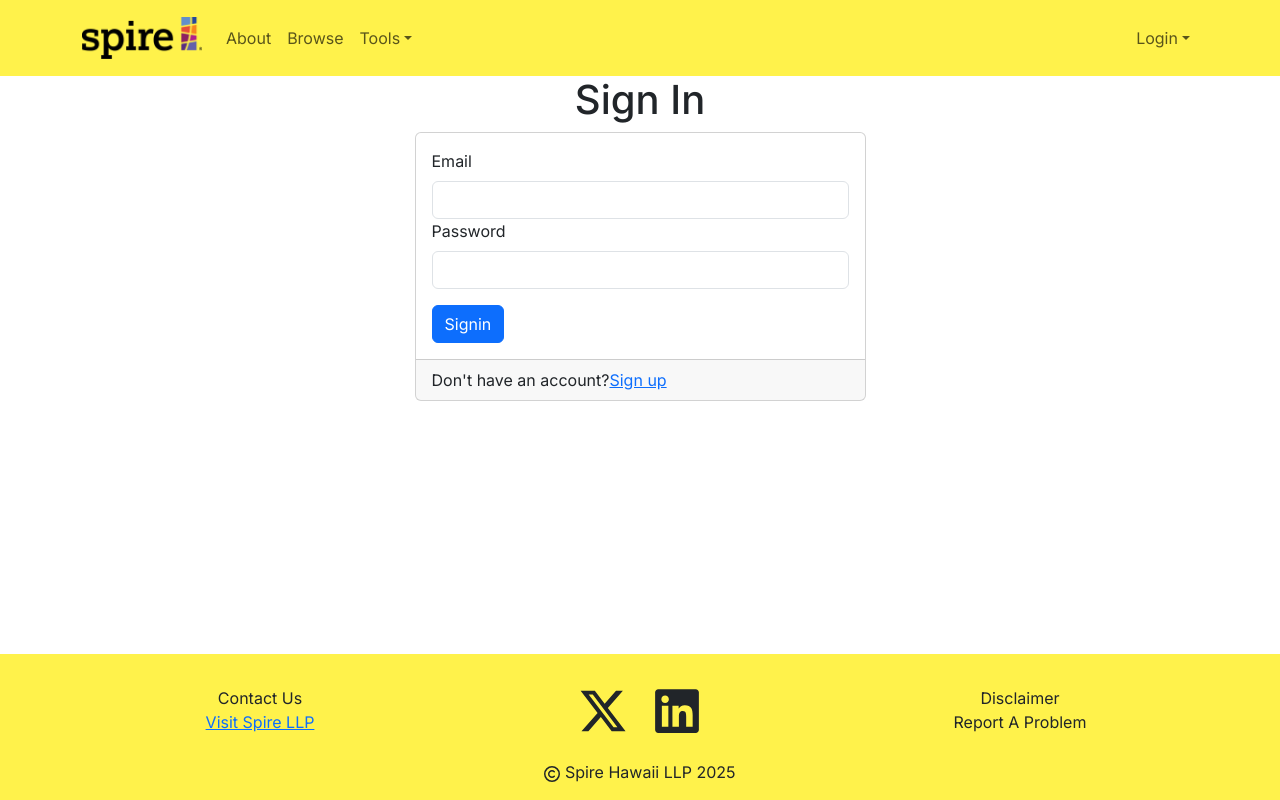
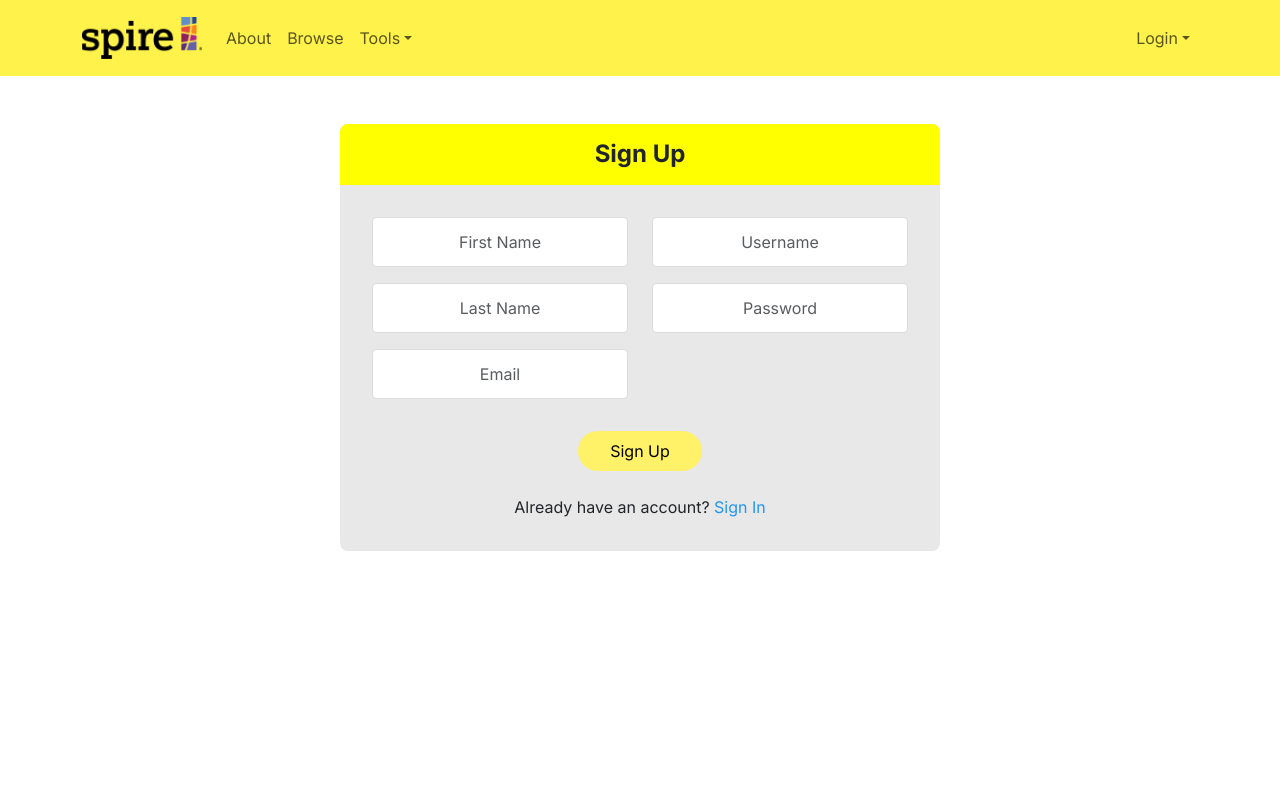
Before and after one commit to pineapple-spire/pineapple-spire, a Next.js app: page /auth/signin in a window 1280 px wide. Shown: the top 800 px of the page. Built offline with nearby package versions, Linux system fonts and the light colour scheme; no server answers.

Commit message:
Created close replica of sign up page from mockup

```diff
--- a/src/app/auth/signin/page.tsx
+++ b/src/app/auth/signin/page.tsx
@@ -1,61 +1,6 @@
-'use client';
+// app/signup/page.tsx
+import SignUpForm from '@/components/SignUpForm';
 
-import { signIn } from 'next-auth/react';
-import { Button, Card, Col, Container, Form, Row } from 'react-bootstrap';
-
-/** The sign in page. */
-const SignIn = () => {
-  const handleSubmit = async (e: React.FormEvent<HTMLFormElement>) => {
-    e.preventDefault();
-    const target = e.target as typeof e.target & {
-      email: { value: string };
-      password: { value: string };
-    };
-    const email = target.email.value;
-    const password = target.password.value;
-    const result = await signIn('credentials', {
-      callbackUrl: '/list',
-      email,
-      password,
-    });
-
-    if (result?.error) {
-      console.error('Sign in failed: ', result.error);
-    }
-  };
-
-  return (
-    <main>
-      <Container>
-        <Row className="justify-content-center">
-          <Col xs={5}>
-            <h1 className="text-center">Sign In</h1>
-            <Card>
-              <Card.Body>
-                <Form method="post" onSubmit={handleSubmit}>
-                  <Form.Group controlId="formBasicEmail">
-                    <Form.Label>Email</Form.Label>
-                    <input name="email" type="text" className="form-control" />
-                  </Form.Group>
-                  <Form.Group>
-                    <Form.Label>Password</Form.Label>
-                    <input name="password" type="password" className="form-control" />
-                  </Form.Group>
-                  <Button type="submit" className="mt-3">
-                    Signin
-                  </Button>
-                </Form>
-              </Card.Body>
-              <Card.Footer>
-                Don&apos;t have an account?
-                <a href="/auth/signup">Sign up</a>
-              </Card.Footer>
-            </Card>
-          </Col>
-        </Row>
-      </Container>
-    </main>
-  );
-};
-
-export default SignIn;
+export default function SignUpPage() {
+  return <SignUpForm />;
+}
--- /dev/null
+++ b/src/components/SignUpForm.tsx
@@ -0,0 +1,178 @@
+'use client';
+
+import { useState } from 'react';
+import { Form, Button, Row, Col } from 'react-bootstrap';
+import Link from 'next/link';
+import 'bootstrap/dist/css/bootstrap.min.css';
+
+const styles = {
+  container: {
+    minHeight: '100vh',
+    backgroundColor: '#FFFFFF',
+  },
+
+  navLink: {
+    color: 'black',
+    textDecoration: 'none',
+    marginLeft: '2rem',
+  },
+  main: {
+    display: 'flex',
+    justifyContent: 'center',
+    alignItems: 'center',
+    padding: '3rem 1rem',
+  },
+  formContainer: {
+    backgroundColor: '#e8e8e8',
+    padding: '2rem',
+    borderRadius: '8px',
+    width: '100%',
+    maxWidth: '600px',
+  },
+  formHeader: {
+    backgroundColor: '#ffff00',
+    margin: '-2rem -2rem 2rem -2rem',
+    padding: '1rem',
+    borderTopLeftRadius: '8px',
+    borderTopRightRadius: '8px',
+  },
+  title: {
+    textAlign: 'center',
+    fontSize: '1.5rem',
+    fontWeight: 'bold',
+    margin: 0,
+  },
+  input: {
+    textAlign: 'center',
+    padding: '0.75rem',
+    marginBottom: '1rem',
+    border: '1px solid #ddd',
+    borderRadius: '4px',
+  },
+  submitButton: {
+    backgroundColor: '#fff168',
+    border: 'none',
+    borderRadius: '9999px',
+    padding: '0.5rem 2rem',
+    color: 'black',
+    width: 'fit-content',
+    margin: '1rem auto',
+    display: 'block',
+  },
+  footer: {
+    textAlign: 'center',
+    marginTop: '1.5rem',
+  },
+  signInLink: {
+    color: '#2196f3',
+    textDecoration: 'none',
+  },
+} as const;
+
+interface FormData {
+  firstName: string;
+  lastName: string;
+  email: string;
+  username: string;
+  password: string;
+}
+
+export default function SignUpForm() {
+  const [formData, setFormData] = useState<FormData>({
+    firstName: '',
+    lastName: '',
+    email: '',
+    username: '',
+    password: '',
+  });
+
+  const handleSubmit = async (e: React.FormEvent) => {
+    e.preventDefault();
+    console.log('Form submitted:', formData);
+  };
+
+  const handleChange = (e: React.ChangeEvent<HTMLInputElement>) => {
+    const { name, value } = e.target;
+    setFormData(prev => ({
+      ...prev,
+      [name]: value,
+    }));
+  };
+
+  return (
+    <div style={styles.container}>
+      <main style={styles.main}>
+        <div style={styles.formContainer}>
+          <div style={styles.formHeader}>
+            <h1 style={styles.title}>Sign Up</h1>
+          </div>
+          <Form onSubmit={handleSubmit}>
+            <Row>
+              <Col md={6}>
+                <Form.Control
+                  type="text"
+                  name="firstName"
+                  placeholder="First Name"
+                  value={formData.firstName}
+                  onChange={handleChange}
+                  required
+                  style={styles.input}
+                />
+                <Form.Control
+                  type="text"
+                  name="lastName"
+                  placeholder="Last Name"
+                  value={formData.lastName}
+                  onChange={handleChange}
+                  required
+                  style={styles.input}
+                />
+                <Form.Control
+                  type="email"
+                  name="email"
+                  placeholder="Email"
+                  value={formData.email}
+                  onChange={handleChange}
+                  required
+                  style={styles.input}
+                />
+              </Col>
+              <Col md={6}>
+                <Form.Control
+                  type="text"
+                  name="username"
+                  placeholder="Username"
+                  value={formData.username}
+                  onChange={handleChange}
+                  required
+                  style={styles.input}
+                />
+                <Form.Control
+                  type="password"
+                  name="password"
+                  placeholder="Password"
+                  value={formData.password}
+                  onChange={handleChange}
+                  required
+                  style={styles.input}
+                />
+              </Col>
+            </Row>
+
+            <Button type="submit" style={styles.submitButton}>
+              Sign Up
+            </Button>
+          </Form>
+          {/* TODO: ADD SIGN UP LOGIC */}
+          <div style={styles.footer}>
+            Already have an account?
+            {' '}
+            <Link href="/signin" style={styles.signInLink}>
+              Sign In
+            </Link>
+          </div>
+        </div>
+      </main>
+    </div>
+  );
+}
```
